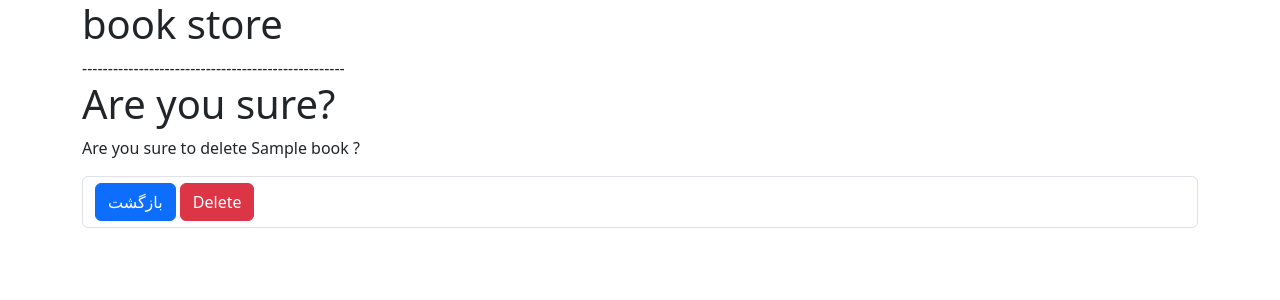
After one commit to sajjadkargar6131/bookstore, a Django app: page /books/1/delete/ in a window 1280 px wide. The commit adds this page. Shown: the top 300 px of the page. Run offline with Django 4.2, Linux system fonts and the light colour scheme; tables that the repository leaves empty hold one stand-in row (values such as "Sample post").

Commit message:
update and delete view

```diff
--- a/books/templates/books/book_create.html
+++ b/books/templates/books/book_create_update.html
@@ -1,5 +1,5 @@
 {% extends "_base.html" %}
-
+{% block title %}{{title}}{% endblock title %}
 {% block content %}
 
     <h3> Create a Book </h3>
@@ -8,5 +8,6 @@
         {% csrf_token %}
         {{form|crispy}}
         <button type="submit" class="btn btn-primary">Save</button>
+        <a class="btn btn-warning" href="{% url "book_list" %}">Back</a>
     </form>
 {% endblock content %}
--- /dev/null
+++ b/books/templates/books/book_delete.html
@@ -0,0 +1,11 @@
+{% extends "_base.html" %}
+{% block content %}
+<h1>Are you sure?</h1>
+<p>Are you sure to delete  {{book.title}} ?</p>
+<form action="" class="form form-control" method="post">
+    {% csrf_token %}
+    <a href="{{ book.get_absolute_url }}" type="button" class="btn btn-primary">بازگشت</a>
+    <button type="submit" class="btn btn-danger">Delete</button>
+</form>
+
+{% endblock content%}
--- a/books/templates/books/book_detail.html
+++ b/books/templates/books/book_detail.html
@@ -3,8 +3,10 @@
 {% block content %}
 
   <h3> {{book.title}} </h3>
-  <p> {{book.description}} </p>
+  <p> {{book.description|linebreaks}} </p>
   <small> $ {{book.price}} </small>
   <br>
   <a class="btn btn-warning mt-3" href="{% url "book_list" %}">Back</a>
+  <a class="btn btn-info mt-3" href="{% url "book_update" book.pk %}">Edit</a>
+  <a class="btn btn-danger mt-3" href="{% url "book_delete" book.pk %}">Delete</a>
 {% endblock content %}
--- a/books/templates/books/book_list.html
+++ b/books/templates/books/book_list.html
@@ -4,8 +4,9 @@
   <h3>list__Books</h3>
   <a class="btn btn-primary" href="{% url "book_create" %}">add book</a>
   {% for book in books  %}
-    <h3> {{book.title}} </h3>
+    <h3> {{book.title|capfirst}} </h3>
     <h2> {{book.author}} </h2>
+    <p> {{book.description|truncatewords:10}}</p>
     <a href="{{ book.get_absolute_url }}">توضیحات بیشتر</a>
     <br>
     ***************************
--- a/books/urls.py
+++ b/books/urls.py
@@ -7,4 +7,6 @@ urlpatterns = [
     path('', views.BookListView.as_view(), name='book_list'),
     path('<int:pk>/', views.BookDetailView.as_view(), name='book_detail'),
     path('create/', views.BookCreateView.as_view(), name='book_create'),
+    path('<int:pk>/update/', views.BookUpdateView.as_view(), name='book_update'),
+    path('<int:pk>/delete/', views.BooKDeleteView.as_view(), name='book_delete'),
 ]
--- a/books/views.py
+++ b/books/views.py
@@ -1,5 +1,6 @@
 from django.shortcuts import render
 from django.views import generic
+from django.urls import reverse
 from .models import Book
 from .forms import BookCreateForm
 
@@ -15,4 +16,19 @@ class BookDetailView(generic.DetailView):
 
 class BookCreateView(generic.CreateView):
     form_class = BookCreateForm
-    template_name = 'books/book_create.html'
+    template_name = 'books/book_create_update.html'
+    extra_context = {'title' : 'Create Book'}
+
+class BookUpdateView(generic.UpdateView):
+    model =  Book
+    form_class = BookCreateForm
+    template_name = 'books/book_create_update.html'
+    extra_context = {'title' : 'Update Book'}
+
+
+class BooKDeleteView(generic.DeleteView):
+    model = Book
+    template_name = 'books/book_delete.html'
+
+    def get_success_url(self) -> str:
+        return reverse('book_list')
```
